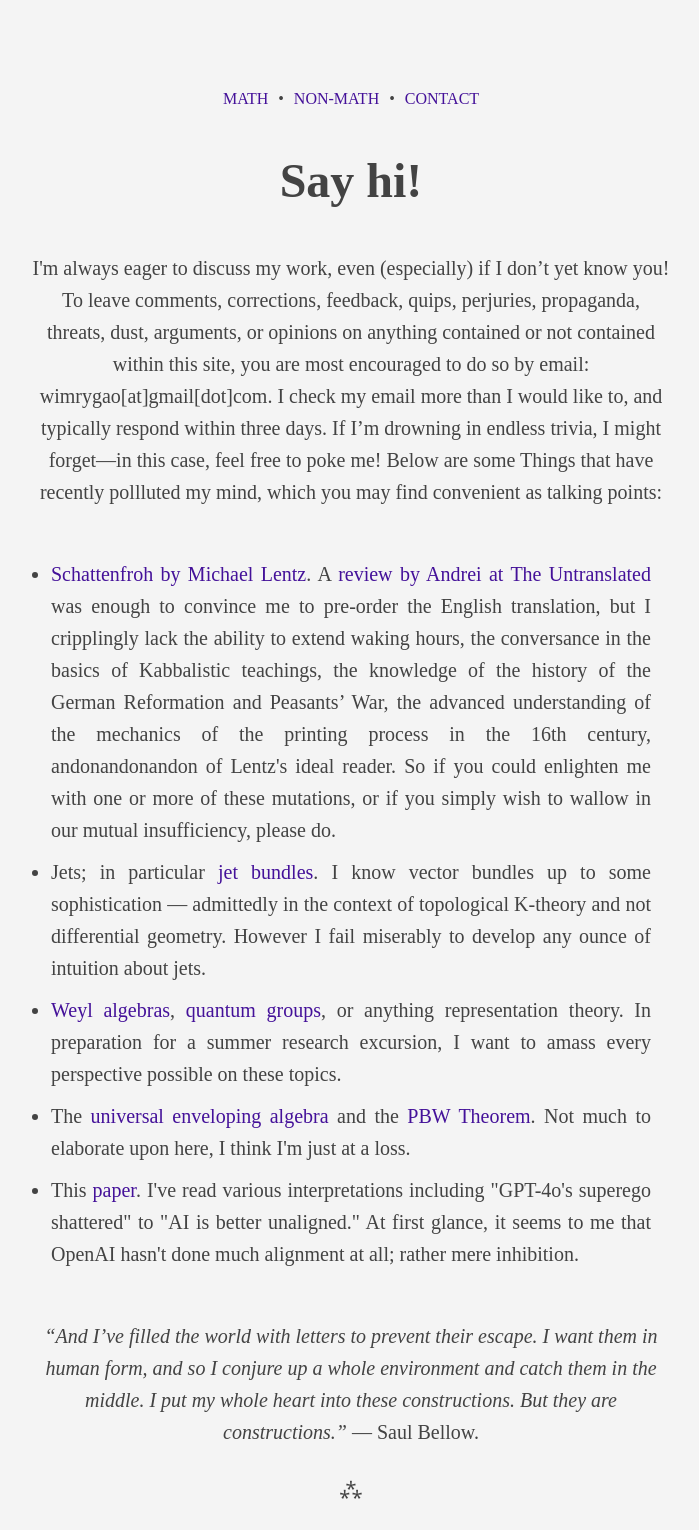
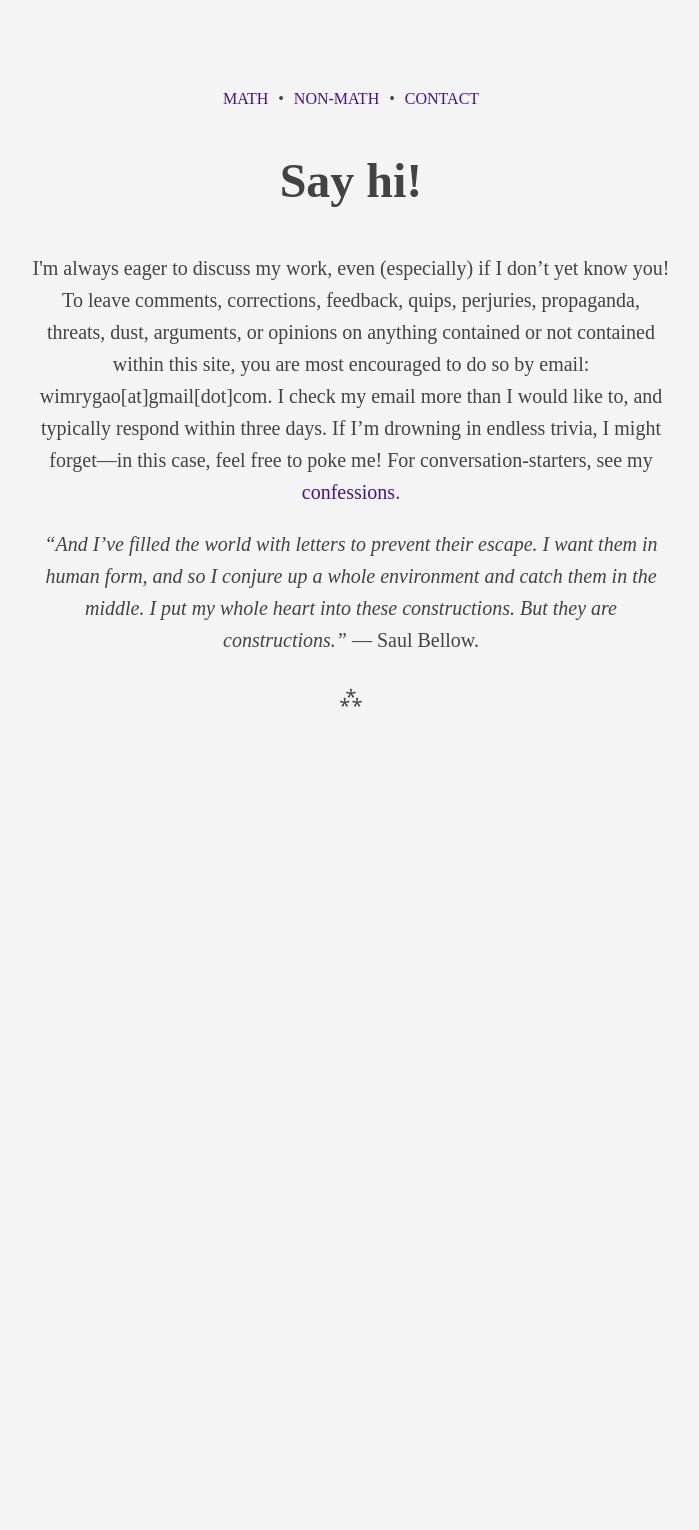
Before and after one commit to williamrygao/williamrygao.github.io, a Jekyll site: the page built from contact.md, in a window 1280 px wide. Shown: the whole page, without its empty margins (289-988 px from the left). Built offline with Jekyll 4.4.1, drawn with Linux system fonts in a browser that asks for light colours; after the commit the page ends 900 px from its top, so only the background shows below that.

Commit message:
confessions

```diff
--- a/contact.md
+++ b/contact.md
@@ -4,26 +4,7 @@ title: Contact
 ---
 
 # Say hi!
-<p class="introduction">I'm always eager to discuss my work, even (especially) if I don’t yet know you! To leave comments, corrections, feedback, quips, perjuries, propaganda, threats, dust, arguments, or opinions on anything contained or not contained within this site, you are most encouraged to do so by email: wimrygao[at]gmail[dot]com. I check my email more than I would like to, and typically respond within three days. If I’m drowning in endless trivia, I might forget—in this case, feel free to poke me! Below are some Things that have recently pollluted my mind, which you may find convenient as talking points:</p>
-
-<ul>
-    <li>
-        <a href="https://store.deepvellum.org/products/schattenfroh" target="_blank">Schattenfroh by Michael Lentz</a>. A <a href="https://theuntranslated.wordpress.com/2019/02/01/schattenfroh-by-michael-lentz/" target="_blank">review by Andrei at The Untranslated</a> was enough to convince me to pre-order the English translation, but I cripplingly lack the ability to extend waking hours, the conversance in the basics of Kabbalistic teachings, the knowledge of the history of the German Reformation and Peasants’ War, the advanced understanding of the mechanics of the printing process in the 16th century, andonandonandon of Lentz's ideal reader. So if you could enlighten me with one or more of these mutations, or if you simply wish to wallow in our mutual insufficiency, please do.
-    </li>
-    <li>
-        Jets; in particular <a href="https://ncatlab.org/nlab/show/jet+bundle" target="_blank">jet bundles</a>. I know vector bundles up to some sophistication — admittedly in the context of topological K-theory and not differential geometry. However I fail miserably to develop any ounce of intuition about jets.
-    </li>
-    <li>
-        <a href="https://ncatlab.org/nlab/show/Weyl+algebra" target="_blank">Weyl algebras</a>, <a href="https://ncatlab.org/nlab/show/quantum+group" target="_blank">quantum groups</a>, or anything representation theory. In preparation for a summer research excursion, I want to amass every perspective possible on these topics.
-    </li>
-    <li>
-        The <a href="https://ncatlab.org/nlab/show/universal+enveloping+algebra" target="_blank">universal enveloping algebra</a> and the <a href="https://ncatlab.org/nlab/show/PBW+theorem" target="_blank">PBW Theorem</a>. Not much to elaborate upon here, I think I'm just at a loss.
-    </li>
-    <li>
-        This <a href="https://arxiv.org/pdf/2502.17424" target="_blank">paper</a>. I've read various interpretations including "GPT-4o's superego shattered" to "AI is better unaligned." At first glance, it seems to me that OpenAI hasn't done much alignment at all; rather mere inhibition.
-    </li>
-</ul>
-
+<p class="introduction">I'm always eager to discuss my work, even (especially) if I don’t yet know you! To leave comments, corrections, feedback, quips, perjuries, propaganda, threats, dust, arguments, or opinions on anything contained or not contained within this site, you are most encouraged to do so by email: wimrygao[at]gmail[dot]com. I check my email more than I would like to, and typically respond within three days. If I’m drowning in endless trivia, I might forget—in this case, feel free to poke me! For conversation-starters, see my <a href="/confessions.md" target="_blank">confessions</a>.</p>
 
 <p class="introduction"><i>&ldquo;And I’ve filled the world with letters to prevent their escape. I want them in human form, and so I conjure up a whole environment and catch them in the middle. I put my whole heart into these constructions. But they are constructions.&rdquo;</i> — Saul Bellow.</p>
 
```
Also changed, not shown: confessions.md (added, +26 -0 lines).
